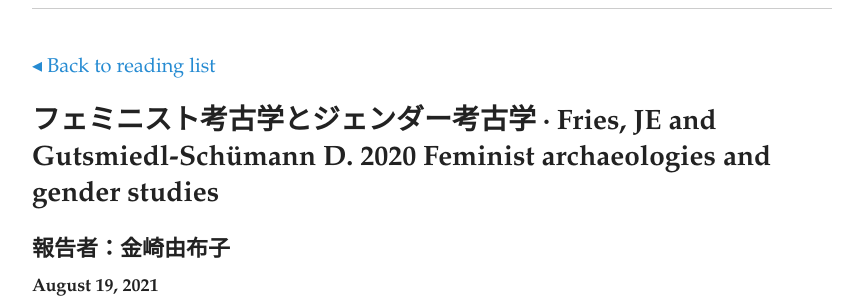
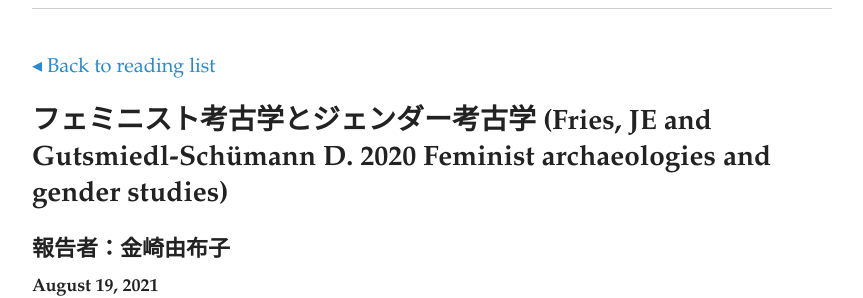
Before and after one commit to nishikarch/nishikarch.github.io, a Jekyll site: the page built from _posts/2021-08-19-fries-je-and-gutsmiedl-schümann.md, in a window 1280 px wide and 900 px high. Shown: the part 214-512 px from the top of the window, without its empty margins (208-1071 px from the left). Built offline with Jekyll 4.4.1, drawn with Linux system fonts in a browser that asks for light colours.

```diff
--- a/_posts/2021-08-19-fries-je-and-gutsmiedl-schümann.md
+++ b/_posts/2021-08-19-fries-je-and-gutsmiedl-schümann.md
@@ -1,7 +1,7 @@
 ---
 layout: post
 categories: notes
-title: フェミニスト考古学とジェンダー考古学 · Fries, JE and Gutsmiedl-Schümann D. 2020 Feminist archaeologies and gender studies
+title: フェミニスト考古学とジェンダー考古学 (Fries, JE and Gutsmiedl-Schümann D. 2020 Feminist archaeologies and gender studies)
 tags: フェミニズム、ジェンダー、考古学史、女性学、男性バイアス、スタンドポイントセオリー、二項対立、ポスト構造主義、公平性の問題、イメージ
 reporter: 金崎由布子
 paper: https://www.oxfordhandbooks.com/view/10.1093/oxfordhb/9780199567942.001.0001/oxfordhb-9780199567942-e-037
```
